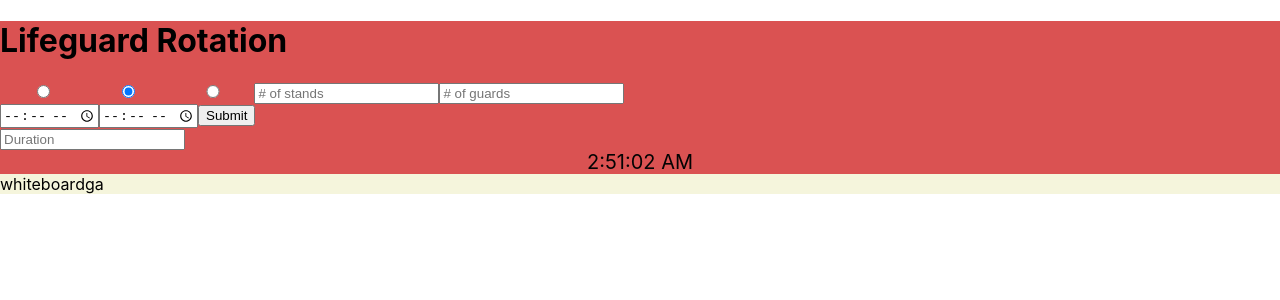
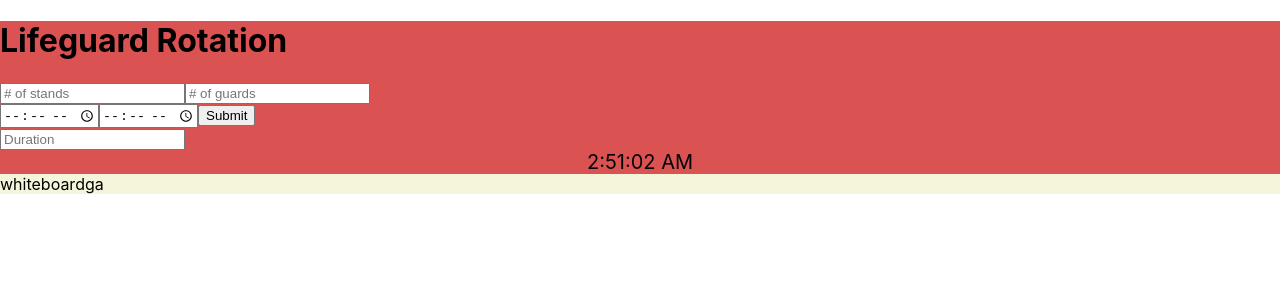
Before and after one commit to elin1923/My-Lifeguard-Rotation, a React (Create React App) app: page / in a window 1280 px wide. Shown: the top 300 px of the page. Built offline with nearby package versions, Linux system fonts and the light colour scheme.

Commit message:
pivoting

```diff
--- a/src/App.css
+++ b/src/App.css
@@ -1,44 +1,6 @@
 .header {
   background-color: rgb(218, 82, 82);
   height: 100%
-}
-
-.btn-scale {
-  min-width: 44px;
-  width: 6%;
-  text-align: center;
-  font-weight: bold;
-  color: black;
-  font-family: 'Lato', sans-serif;
-}
-
-.btn-scale-asc-1, .btn-scale-desc-10 {
-  background-color: #33FF00;
-}
-
-.btn-scale-asc-1:hover,
-.btn-scale-desc-10:hover {
-  background-color: #2CDE00;
-}
-
-.btn-scale-asc-2,
-.btn-scale-desc-9{
-  background-color: #66FF00;
-}
-
-.btn-scale-asc-2:hover,
-.btn-scale-desc-9:hover{
-  background-color: #59DE00;
-}
-
-.btn-scale-asc-3,
-.btn-scale-desc-8 {
-  background-color: #99FF00;
-}
-
-.btn-scale-asc-3:hover,
-.btn-scale-desc-8:hover {
-  background-color: #85DE00;
 }
 
 .clock {
--- a/src/Components/Header.jsx
+++ b/src/Components/Header.jsx
@@ -19,9 +19,10 @@ export default function Header() {
                 Lifeguard Rotation
             </h1>
             <div>
-                <input type='radio' name='rotation' className='btn btn-scale btn-scale-asc-1'></input>
+                {/* number of rotation will be stretch goal */}
+                {/* <input type='radio' name='rotation' className='btn btn-scale btn-scale-asc-1'></input>
                 <input type='radio' name='rotation' className='btn btn-scale btn-scale-asc-2' checked></input>
-                <input type='radio' name='rotation' className='btn btn-scale btn-scale-asc-3'></input>
+                <input type='radio' name='rotation' className='btn btn-scale btn-scale-asc-3'></input> */}
                 <input type='number' placeholder='# of stands'></input>
                 <input type='number' placeholder='# of guards'></input>
                 <form>
```
